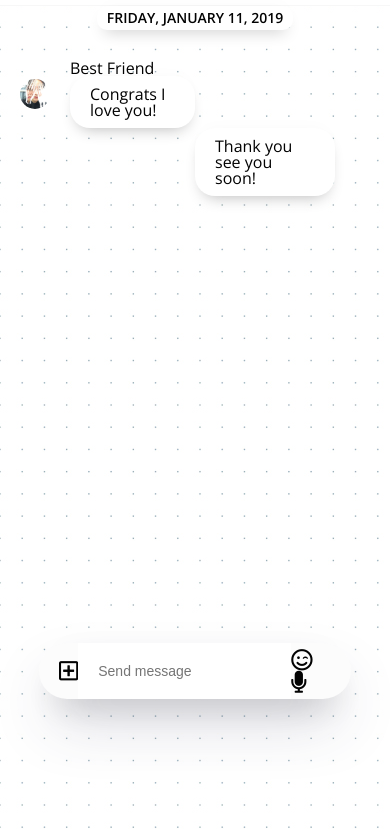
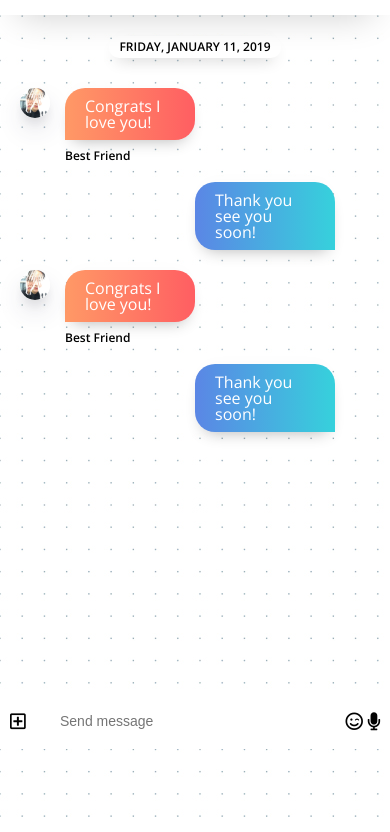
Before and after one commit to yojuyoon/kakao-clone-v.2, a plain HTML site: page chat.html in a window 390 px wide. Shown: the part 95-927 px from the top of the page. Drawn offline with nearby package versions, Linux system fonts and the light colour scheme.

Commit message:
before media query
before media query

```diff
--- a/chat.html
+++ b/chat.html
@@ -14,6 +14,7 @@
     <title>Chat | Kakao Clone</title>
 </head>
 <body class="chats-body">
+    <div class="header-wrapper">
         <div class="status-bar">
             <div class="status-bar__column">
                 <span class="status-bar__clock">13:54</span>
@@ -41,39 +42,56 @@
                         <i class="fas fa-bars"></i>
                     </span>
                 </div>
+            </header>
     </div>
-        </header>
         <main class="chat-screen">
             <ul class="chat__messages">
                 <span class="chat__timestamp">Friday, January 11, 2019</span>
                 <li class="incoming-message message">
                     <img src="images/avatar.jpg" class="g-avatar message"/>
                     <div class="message__content">
+                        <span class="message__bubble">
+                            Congrats I love you!
+                        </span>
                         <span class="message__author">Best Friend</span>
-                        <div class="message__bubble">
-                            Congrats I love you!
-                        </div>
                     </div>
                     <span class="message__timestamp"></span>
                 </li>
                 <li class="sent-message message">
                     <span class="message__timestamp"></span>
                     <div class="message__content">
-                        <div class="message__bubble">
+                        <span class="message__bubble">
                             Thank you see you soon!
+                        </span>
                     </div>
+                </li>
+                <li class="incoming-message message">
+                    <img src="images/avatar.jpg" class="g-avatar message"/>
+                    <div class="message__content">
+                        <span class="message__bubble">
+                            Congrats I love you!
+                        </span>
+                        <span class="message__author">Best Friend</span>
+                    </div>
+                    <span class="message__timestamp"></span>
+                </li>
+                <li class="sent-message message">
+                    <span class="message__timestamp"></span>
+                    <div class="message__content">
+                        <span class="message__bubble">
+                            Thank you see you soon!
+                        </span>
                     </div>
                 </li>
             </ul>
         </main>
-        <div class="chat__write">
-            <div class="chat__write-column">
+        <div class="chat__write--container">
+            <input type="text" class="chat__write"placeholder="Send message" class="chat__write-input"/>
+            <div class="chat__icon-left chat__icon">
                 <i class="far fa-plus-square"></i>
             </div>
-            <div class="chat__write-column">
-                <input type="text" placeholder="Send message" class="chat__write-input"/>
-            </div>
-            <div class="chat__write-column">
+
+            <div class="chat__icon-right chat__icon">
                 <span class="chat__write-icon">
                     <i class="far fa-smile-wink"></i>
                 </span>
--- a/css/chat.css
+++ b/css/chat.css
@@ -1,30 +1,91 @@
+.header-wrapper{
+    background-color: white;
+    padding: 5px 0px;
+    position: fixed;
+    z-index: 2;
+    top: 0;
+    width: 100%;
+    box-shadow: 0 18px 36px -18px rgba(0, 0, 0, 0.2),
+    0 -12px 36px -8px rgba(0, 0, 0, 0.02);
+}
+
 .chats-body{
-    padding: 0;
+    padding: 10px 0px;
+    padding-top:100px;
 }
 .chats-body .header,
 .chats-body .status-bar{
     padding: 0px 20px;
 }
-.chat-screen{
+.chats-body{
     background-image: url("../images/chatbg.png");
-    min-height: 100vh;
+    min-height: 10000vh;
 }
 
-.chat__write{
+.chat__write--container{
     position: fixed;
-    bottom: 50px;
-    width: 80%;
-    margin: 0 auto;
+    bottom: 0px;
     left: 0;
     right: 0;
     display: flex;
     justify-content: space-between;
     align-items: center;
-    background-color:#fcfcfc;
-    padding: 0px 20px;
+    width: 100%;
+
+}
+
+.chat__icon-left{
+    position: absolute;
+    left: 10px;
+
+}
+.chat__icon-right{
+    position: absolute;
+    right: 10px;
+}
+@keyframes float {
+    0%{
+        box-shadow: 0px 30px 60px -12px rgba(50, 50, 93, 0.25),
+        0px 18px 36px -18px rgba(0, 0, 0, 0.3), 0 -12px 36px -8px rgba(0, 0, 0, 0.025);
+    }
+    50%{
+        box-shadow: 0px 30px 60px -60px rgba(50, 50, 93, 0.25),
+        0px 18px 36px -18px rgba(0, 0, 0, 0.3), 0 -12px 36px -8px rgba(0, 0, 0, 0.025);
+    }
+    100%{
+        box-shadow: 0px 30px 60px -12px rgba(50, 50, 93, 0.25),
+        0px 18px 36px -18px rgba(0, 0, 0, 0.3), 0 -12px 36px -8px rgba(0, 0, 0, 0.025);
+    }
+}
+.chat__write{
+    margin: 0 auto;
+    bottom: 0px;
+    width: 100%;
+    border-radius: 0;
+    padding:20px 60px;
+    width: 100%;
+    border: none;
+    font-size: 14px;
+    transition: width 0.5s ease-in-out, box-shadow 0.5s ease-in-out,
+    border-radius 0.5s ease-in-out, transform 0.5s ease-in-out;
+}
+.chat__write:focus{
+    outline: none;
+    width: 80%;
+    margin: 0 auto;
+    transform: translateY(-100px);
     border-radius: 40px;
-    box-shadow:  0 30px 60px -12px rgba(50, 50, 93, 0.25),
-    0 18px 36px -18px rgba(0, 0, 0, 0.3), 0 -12px 36px -8px rgba(0, 0, 0, 0.025);
+    box-shadow: 0px 30px 60px -12px rgba(50, 50, 93, 0.25),
+    0px 18px 36px -18px rgba(0, 0, 0, 0.3), 0 -12px 36px -8px rgba(0, 0, 0, 0.025);
+    animation: float 3s linear infinite forwards;
+}
+.chat__icon{
+    font-size: 18px;
+    transition: opacity 0.3s ease-in-out;
+
+}
+.chat__write:focus ~ .chat__icon{
+    opacity: 0;
 }
 
 .chat__write i {
@@ -34,16 +95,6 @@
 .chat__write-column:nth-child(2){
     width: 80%;
 }
-.chat__write-column input{
-    padding:20px;
-    width: 100%;
-    border: none;
-    font-size: 14px;
-
-}
-.chat__write-column input:focus{
-    outline: none;
-}
 
 .chat-screen .chat__messages{
     border-top:  1px solid #f7f7f7;
@@ -52,11 +103,12 @@
     flex-direction: column;
     align-items: center;
     padding:0px 20px;
+    padding-top: 30px;
 }
 
 .chat__messages .chat__timestamp{
     background-color: white;
-    font-size: 14px;
+    font-size: 12px;
     padding:5px 10px;
     border-radius: 10px;
     margin-bottom: 30px;
@@ -67,17 +119,32 @@
 }
 .message{
     display: flex;
-    align-items:center;
+    align-items:flex-start;
     width: 50%;
+    margin-bottom: 20px;
 
 }
 .message .message__content {
     width: 80%;
 }
+@keyframes spin {
+    from{
+        transform: none;
+    }
+    to{
+        transform:  rotateY(1turn);
+    }
+}
+
 .incoming-message img{
     width: 30px;
     border-radius: 15px;
-    margin-right: 20px;
+    margin-right: 15px;
+    animation: spin 2s linear infinite;
+    box-shadow: rgba(50, 50, 93, 0.25) 0px 13px 27px -5px,
+    rgba(0, 0, 0, 0.3) 0px 8px 16px -8px,
+    rgba(0, 0, 0, 0.024) 0px -6px 16px -6px;
+  animation: spin 1s linear infinite;
 }
 .incoming-message {
     align-self: flex-start;
@@ -92,4 +159,49 @@
     rgba(0, 0, 0, 0.024) 0px -6px 16px -6px;
     padding:10px 20px;
     border-radius: 20px;
+    color: white;
+    font-weight: 500;
+    display: block;
 }
+.incoming-message .message__author{
+    margin-top: 10px;
+    display: block;
+    font-weight: 600;
+    font-size: 12px;
+}
+.incoming-message .message__bubble{
+    border-bottom-left-radius: 0px;
+    background-image: linear-gradient(to right,#ff9966,#ff5e62);
+}
+.sent-message .message__bubble{
+    border-bottom-right-radius: 0px;
+    background-image: linear-gradient(to left,#36D1DC,#5B86E5);
+}
+
+@keyframes incomingAnim{
+    from{
+        opacity: 0;
+        transform: translateX(-100px);
+    }
+    to{
+        opacity: 1;
+        transform: none;
+    }
+}
+.incoming-message{
+    animation: incomingAnim 0.5s ease-out forwards;
+}
+
+@keyframes sentAnimation{
+    from{
+        opacity: 0;
+        transform: translateX(200px);
+    }
+    to{
+        opacity: 1;
+        transform: none;
+    }
+}
+.sent-message {
+    animation: sentAnimation 0.5s ease-out forwards;
+}
--- a/css/nav-bar.css
+++ b/css/nav-bar.css
@@ -28,3 +28,17 @@
     align-items: center;
     border-radius: 50%;
   }
+
+  @keyframes showNavBar {
+    from{
+      transform: translateY(80px);
+    }
+    to{
+      transform: none;
+    }
+  }
+  .nav{
+    transform: translateY(80px);
+    animation: showNavBar 0.5s ease-in-out forwards;
+    animation-delay: 0.5s;
+  }
--- a/css/styles.css
+++ b/css/styles.css
@@ -25,3 +25,17 @@ a {
   color: inherit;
   text-decoration: none;
 }
+
+@keyframes fadeIn {
+  from{
+    opacity: 0;
+    transform: translateY(50px);
+  }
+  to{
+    opacity: 1;
+    transform: none;
+  }
+}
+  main{
+    animation: fadeIn 0.5s ease-in-out;
+  }
```
Lines whose indentation alone changed are shown as unchanged.
